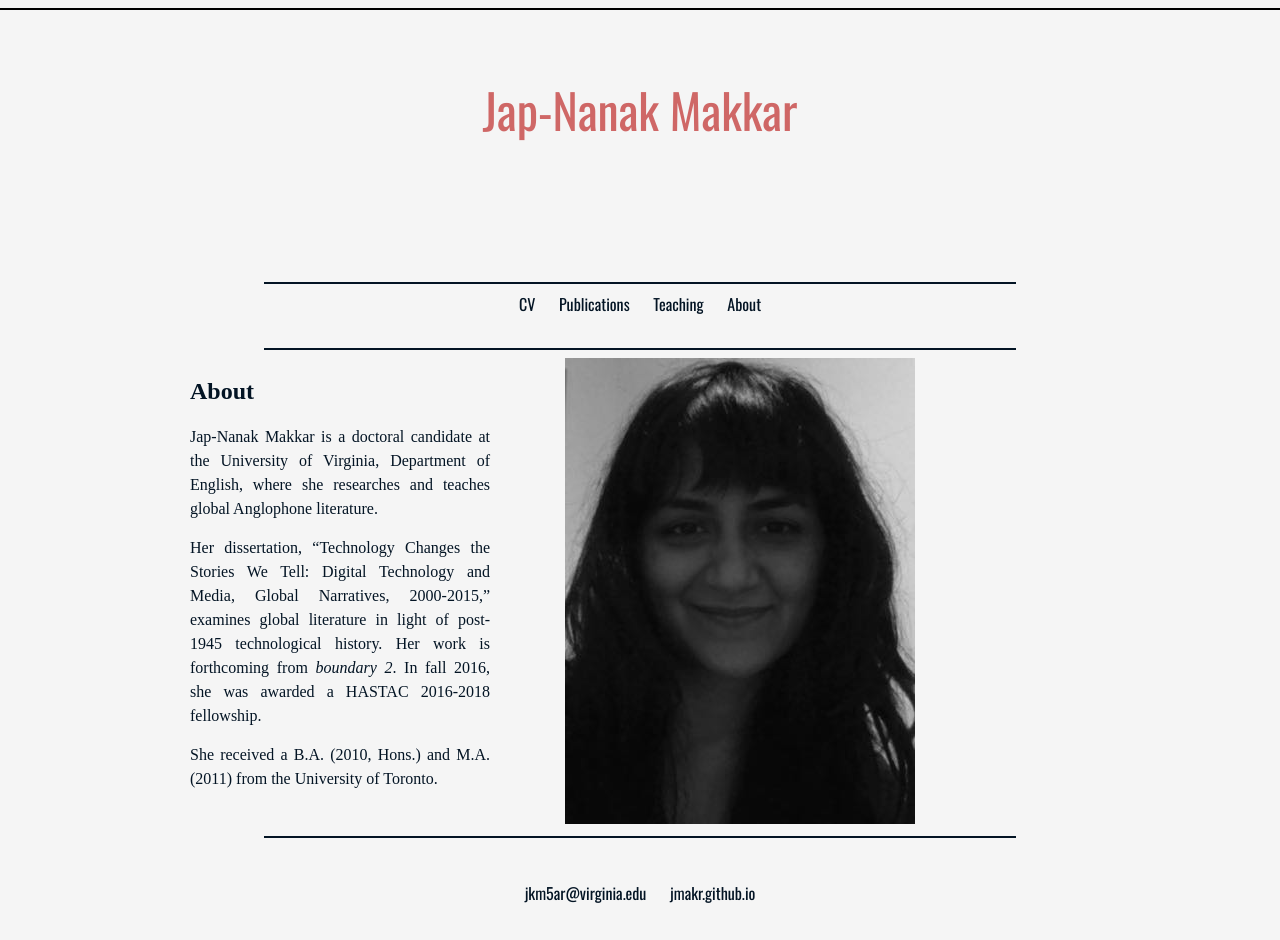
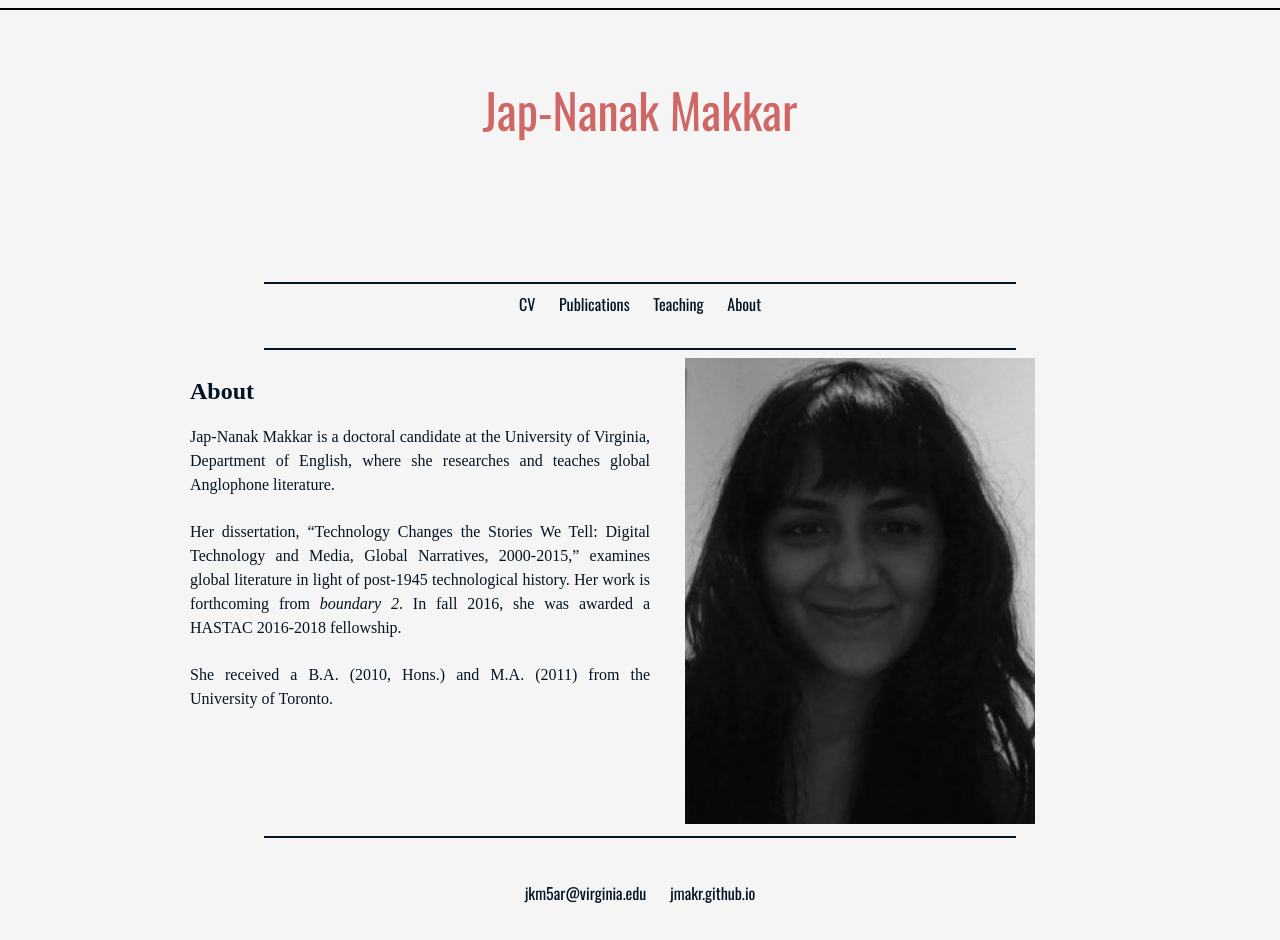
Before and after one commit to jmakr/jmakr.github.io, a Jekyll site: the page built from index.html, in a window 1280 px wide. Built offline with Jekyll 4.4.1, drawn with Linux system fonts in a browser that asks for light colours; some web fonts are replaced.

Commit message:
Update index.html

```diff
--- a/index.html
+++ b/index.html
@@ -5,7 +5,7 @@ title: About
 
 
 <div id="frontpagebox" class="article grid_12">
-<div id="blurb" class="article grid_4">
+<div id="blurb" class="article grid_6">
 
 
 	<h2>{{ page.title }}</h2>
@@ -18,7 +18,7 @@ title: About
 
 </div>
 
-<div id="imagebox" class="article grid_6">
+<div id="imagebox" class="article grid_5">
 	<div class="imagecenter">
 	<img src="Black and white photo 3.jpg"">
 	</div>
```
